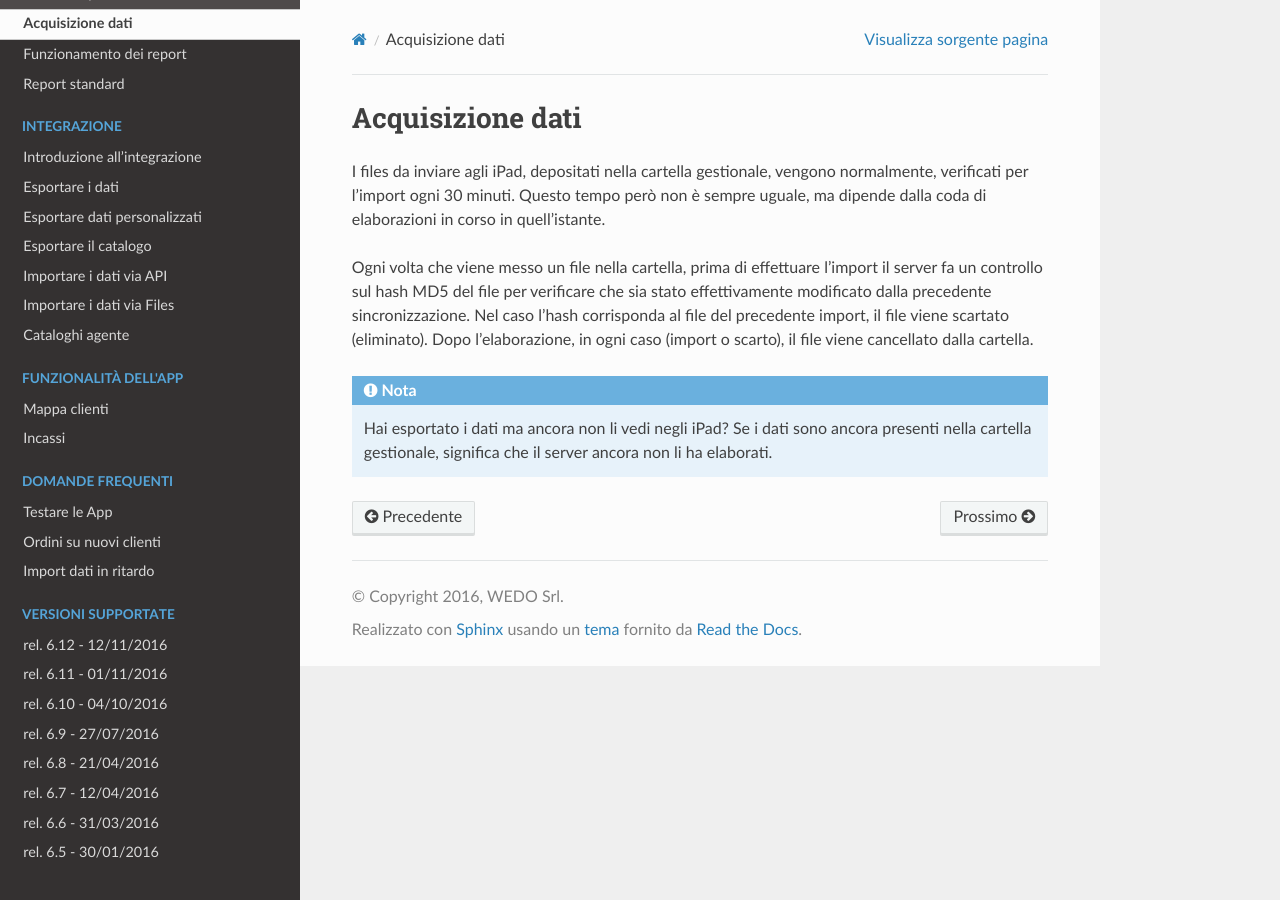
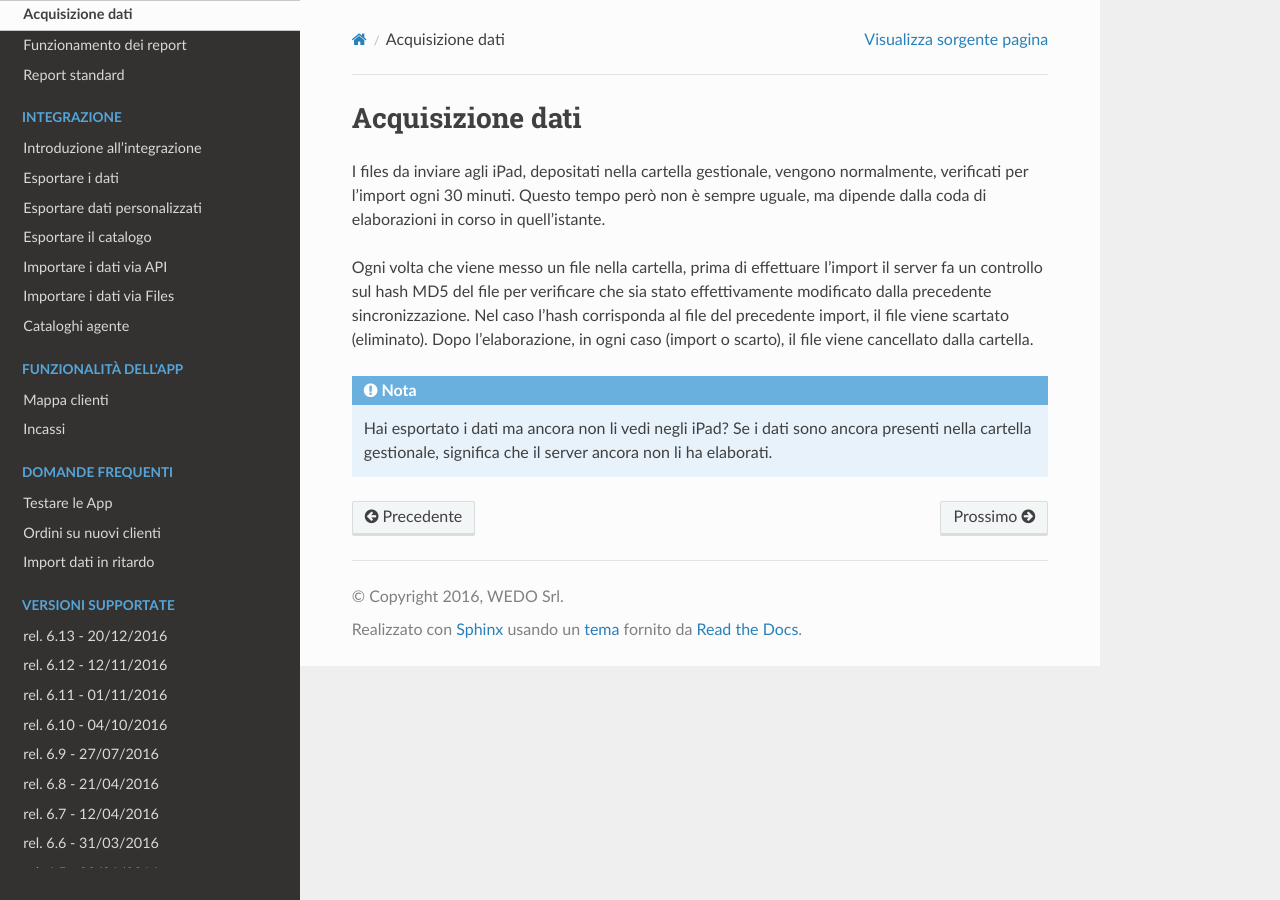
Before and after one commit to wedoit-io/doc-icommerce, a Sphinx documentation site: the page built from source/acquisizione-dati.rst, in a window 1280 px wide. Built offline with Sphinx 7.4.7 and the Read the Docs theme 2.0.0, drawn with Linux system fonts in a browser that asks for light colours.

Commit message:
Update index.rst

```diff
--- a/source/index.rst
+++ b/source/index.rst
@@ -96,6 +96,7 @@ La documentazione è organizzata nelle seguenti sezioni:
   :maxdepth: 2
   :caption: Versioni supportate
 
+  release-6-13
   release-6-12
   release-6-11
   release-6-10
```
